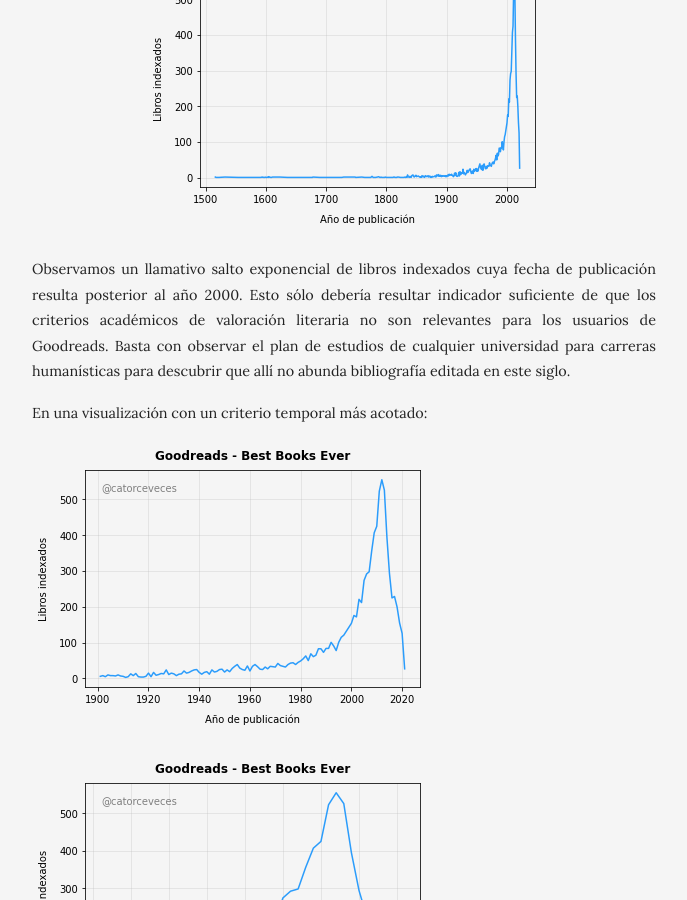
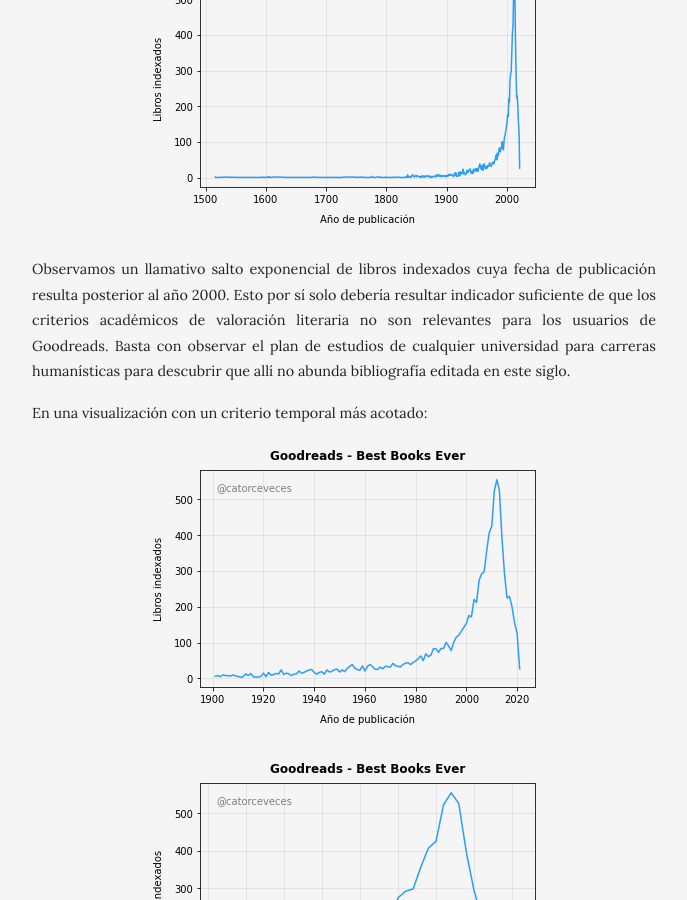
Before and after one commit to catorceveces/catorceveces.github.io, a Jekyll site: the page built from _posts/2022-02-07-goodreads.md, in a window 1280 px wide and 900 px high, scrolled down 1065 px. Shown: the whole window, without its empty margins (296-983 px from the left). Built offline with Jekyll 4.4.1, drawn with Linux system fonts in a browser that asks for light colours; nearby versions of some CDN libraries; library files that are not in the unit come from our copies; some of the changed text lies outside the part shown.

Commit message:
Project Update

```diff
--- a/_posts/2022-02-07-goodreads.md
+++ b/_posts/2022-02-07-goodreads.md
@@ -23,21 +23,25 @@
 <img class="u-max-full-width" src="{{ "/assets/images/001_books_since_1500.png" | relative_url }}">
 </p>
 
-Observamos un llamativo salto exponencial de libros indexados cuya fecha de publicación resulta posterior al año 2000. Esto sólo debería resultar indicador suficiente de que los criterios académicos de valoración literaria no son relevantes para los usuarios de Goodreads. Basta con observar el plan de estudios de cualquier universidad para carreras humanísticas para descubrir que allí no abunda bibliografía editada en este siglo.
+Observamos un llamativo salto exponencial de libros indexados cuya fecha de publicación resulta posterior al año 2000. Esto por sí solo debería resultar indicador suficiente de que los criterios académicos de valoración literaria no son relevantes para los usuarios de Goodreads. Basta con observar el plan de estudios de cualquier universidad para carreras humanísticas para descubrir que allí no abunda bibliografía editada en este siglo.
 
 En una visualización con un criterio temporal más acotado:
 
+<p align='center'>
 <img class="u-max-full-width" src="{{ "/assets/images/001_books_since_1900.png" | relative_url }}">
-
+</p>
+<p align='center'>
 <img class="u-max-full-width" src="{{ "/assets/images/001_books_since_1980.png" | relative_url }}">
-
+</p>
 ---
 
 Al momento de filtrar los datos para localizar el período en que más libros han sido indexados en la lista por año de publicación, descubrimos que hay sólo tres años que cuentan con más 500 libros: 523 (en 2011), 555 (en 2012), 526 (en 2013).  Si efectuamos nuevamente el filtro para valores de más de 400 libros, el resultado suma los dos años previos: 407 (en 2009) y 425 (en 2010).
 
 Comparemos esta información con la cantidad de libros indexados que se publicaron en 1967 (primera edición de *Cien años de soledad* de Gabriel García Márquez y momento de auge del boom latinoamericano): apenas 27. O con el promedio de libros publicados por año durante el siglo XX: 32.16.
 
+<p align='center'>
 <img class="u-max-full-width" src="{{ "/assets/images/002_books_b_2001_2015.png" | relative_url }}">
+</p>
 
 La diferencia es sustancial. ¿Es posible, además, que resulte indicativa de un tipo peculiar de consumo en la medida en que estos libros comparten ciertas temáticas?
 
@@ -45,7 +49,9 @@
 
 Este subconjunto, entonces, está compuesto de 2436 libros y en total suman 32.155 etiquetas. ¿Cuáles son las más empleadas y, por tanto, las compartidas por la mayor cantidad de libros?
 
+<p align='center'>
 <img class="u-max-full-width" src="{{ "/assets/images/003_tags.png" | relative_url }}">
+</p>
 
 Las veinticinco etiquetas con más ocurrencias nos brindan un panorama de qué tipo de ficción se está consumiendo: fantasía, romance, paranormal, aventura, adultos, fantasía urbana, romance paranormal (?).
 
@@ -53,13 +59,17 @@
 
 Gran parte de este tipo de ficción es de reciente data en lo que hace a su género. Tomemos como referencia la ciencia ficción (uno de los géneros fundamentales de la segunda mitad del siglo XX), en comparación con otras etiquetas.
 
+<p align='center'>
 <img class="u-max-full-width" src="{{ "/assets/images/004_chicklit_sfiction.png" | relative_url }}">
+</p>
+<p align='center'>
+<img class="u-max-full-width" src="{{ "/assets/images/004_ufantasy_sfiction.png" | relative_url }}">
+</p>
+<p align='center'>
+<img class="u-max-full-width" src="{{ "/assets/images/004_promance_sfiction.png" | relative_url }}">
+</p>
 
-<img class="u-max-full-width" src="{{ "/assets/images/004_ufantasy_sfiction.png" | relative_url }}">
-
-<img class="u-max-full-width" src="{{ "/assets/images/004_chicklit_sfiction.png" | relative_url }}">
-
-No existen libros indexados que posean la etiqueta paranormal-romance, por ejemplo, previos al año 1990. Generemos una tabla con los tres libros más antiguos de cada etiqueta para nuestro subconjunto. Prácticamente podemos rastrear el momento histórico en que cierto tipo de literatura empieza a ser producida.
+No existen libros indexados que posean la etiqueta paranormal-romance, por ejemplo, previos al año 1990. Generemos una tabla con los tres libros más antiguos de cada etiqueta de nuestro subconjunto para el dataset general. Prácticamente podemos rastrear el momento histórico en que cierto tipo de literatura empieza a ser producida.
 
 <table style="width:100%">
   <thead>
@@ -146,9 +156,13 @@
   </tbody>
 </table>
 
+---
+
 Algo más sobre formatos: una comparación entre la progresión a través del tiempo de las etiquetas ‘novels’ y ‘poetry’.
 
+<p align='center'>
 <img class="u-max-full-width" src="{{ "/assets/images/005_novels_poetry.png" | relative_url }}">
+</p>
 
 ---
 
@@ -160,19 +174,26 @@
 
 Me pregunto cómo sería leer una nueva versión de Madame Bovary escrita por una mujer.
 
+---
+
 Ampliemos el rango a todo nuestro dataset. A los diez mil libros indexados. Y busquemos cuáles son los veinte autores más indexados, y cuántos de ellos son mujeres. Y hagamos el mismo ejercicio con nuestro subconjunto.
 
+<p align='center'>
 <img class="u-max-full-width" src="{{ "/assets/images/006_total_authors.png" | relative_url }}">
-
+</p>
+<p align='center'>
 <img class="u-max-full-width" src="{{ "/assets/images/006_2009to2013_authors.png" | relative_url }}">
+</p>
 
 ---
 
 No deja de ser llamativo que una de las etiquetas que empleadas sea la de ‘audiobook’, puesto que nos permite inferir cuestiones relativas al modo de consumo de libros. Esta etiqueta en una progresión temporal acompaña y replica la misma tendencia de cantidad de libros indexados año a año:
 
+<p align='center'>
 <img class="u-max-full-width" src="{{ "/assets/images/007_audiobook.png" | relative_url }}">
+</p>
 
-Otra forma en la que podemos afirmar que el consumo está pautado por el mercado es la retroalimentación que se verifica entre la industrial editorial y la cinematográfica. Si tomamos los diez libros con el mejor rating del subconjunto de nuestro dataset (aquellos publicados entre 2009 y 2013), __la totalidad__ de ellos han sido adaptados al cine o la televisión:
+Otra forma en la que podemos afirmar que el consumo está pautado por el mercado es la retroalimentación que se verifica entre la industrial editorial y la cinematográfica. Si tomamos los diez libros con el mejor rating del subconjunto de nuestro dataset (aquellos publicados entre 2009 y 2013), __la totalidad__ de ellos han sido adaptados al cine:
 
 <table style="width:100%">
   <thead>
```
Also changed, not shown: other parts of _posts/2022-02-07-goodreads.md (+1 -1 lines).
